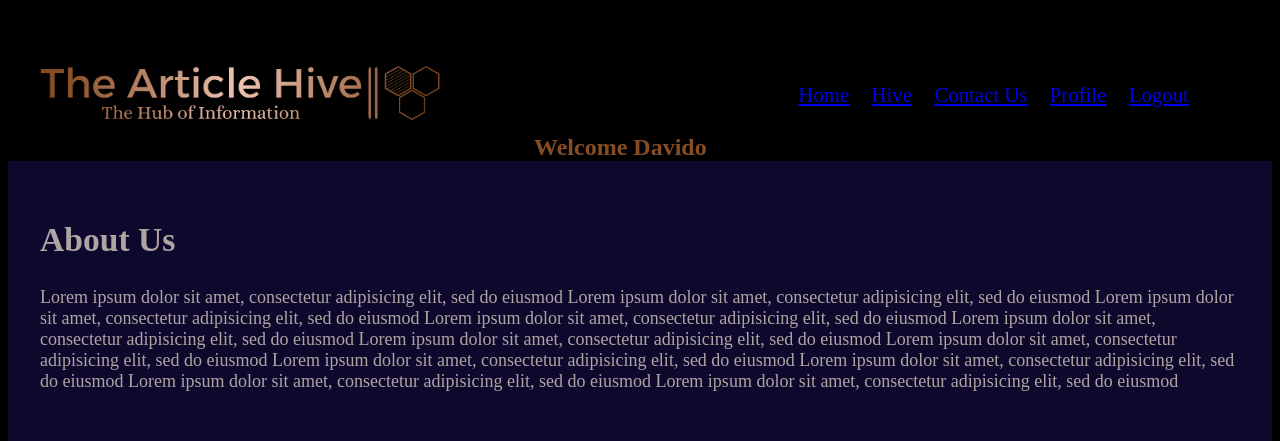
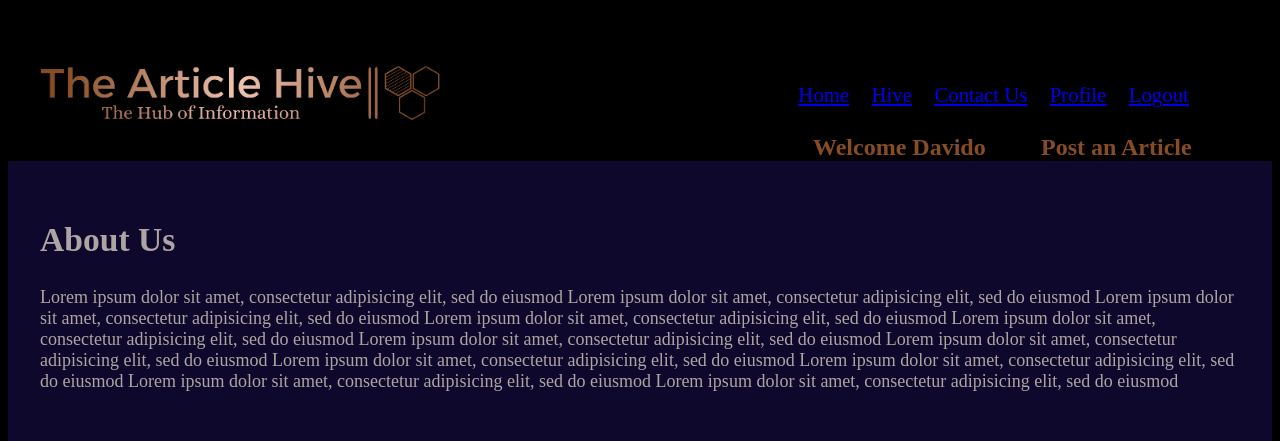
Before and after one commit to DafetiteOgaga/article-hive-backend-component, a Django app: page /about/ in a window 1280 px wide. Shown: the top 441 px of the page. Run offline with Django 5.2, Linux system fonts and the light colour scheme; a user stored in the database is signed in; parts of the project's set-up code (start-up, migrations or seed data) failed here and were passed over.

Commit message:
changes: improved authorization by enabling logged in users more features than anonymous users and improved logo animation

```diff
--- a/article_hive_project/templates/partials/_header.html
+++ b/article_hive_project/templates/partials/_header.html
@@ -1,7 +1,7 @@
 {% load static %}
 {% with "" as empty %}
 <header>
-	<a href="{% url 'home' %}">
+	<a class="bounce-header" href="{% url 'home' %}">
 		<img class="right-anime" src="{% static 'logo - shade of brown/the-article-hive-high-resolution-logo-transparent.png' %}" alt="header logo" />
 	</a>
 	<!-- <div class="nav-and-user"> -->
@@ -12,8 +12,6 @@
 					<li class="right-anime"><a href="{% url 'home' %}">Home</a></li>
 					<li class="right-anime"><a href="{% url 'hive' %}">Hive</a></li>
 					<li class="right-anime"><a href="{% url 'contact' %}">Contact Us</a></li>
-					<!-- <li class="right-anime"><a href="{% url 'about' %}">About Us</a></li> -->
-					<!-- <li class="right-anime"><a href="./profile.html">Profile</a></li> -->
 					{% if user.is_authenticated %}
 					<!-- <li class="right-anime" style="color: brown;"><a>{{user.email}}</a></li> -->
 					<li class="right-anime"><a href="{% url 'profile' user.id %}">Profile</a></li>
@@ -23,16 +21,15 @@
 					{% endif %}
 				</ul>
 			</nav>
-			<!-- <div class="search-container">
-				<img src="./images/search-logo2.png" alt="search logo" />
-				<input name="search" type="search" placeholder="Search"/>
-			</div> -->
 		</div>
 	<!-- </div> -->
 </header>
 {% if user.is_authenticated %}
-	<div class="greeting nav">
-		<a style="text-decoration: none;" href="{% url 'profile' user.id %}"><h1 class="click-anime">Welcome {{ user.first_name|default:empty|capfirst }}</h1></a>
+<div class="greeting nav left-align-mini-header">
+	<div class="mini-header">
+		<a class="bounce-head" style="text-decoration: none;" href="{% url 'profile' user.id %}"><h1 class="click-anime">Welcome {{ user.first_name|default:empty|capfirst }}</h1></a>
+		<a class="bounce-head" style="text-decoration: none;" href="{% url 'article_form' %}"><h1 class="click-anime">Post an Article</h1></a>
 	</div>
+</div>
 {% endif %}
 {% endwith %}
```
